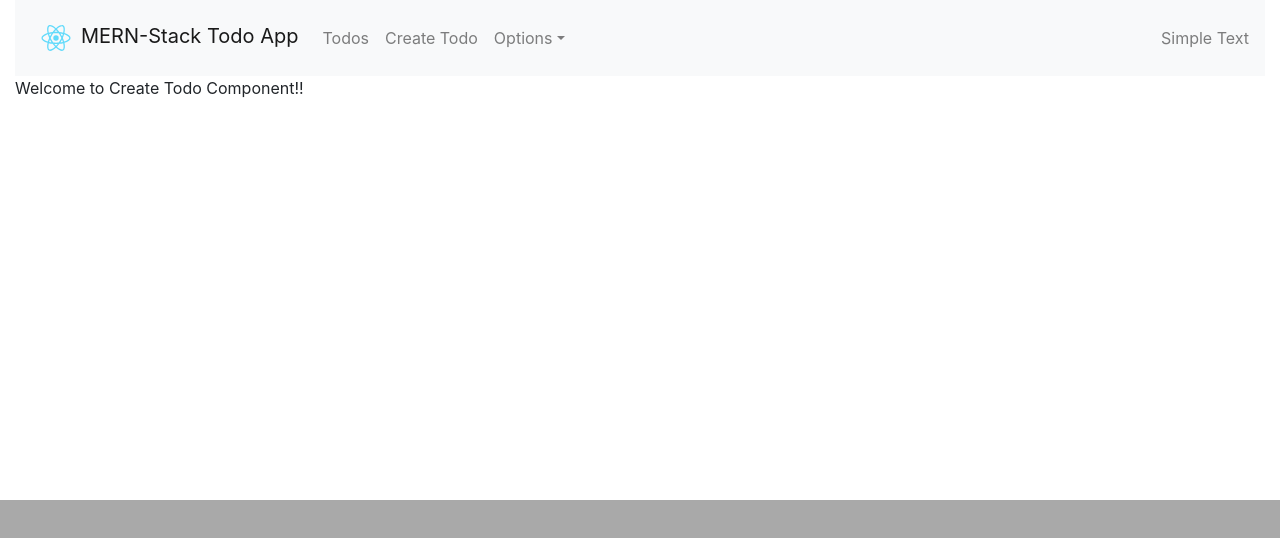
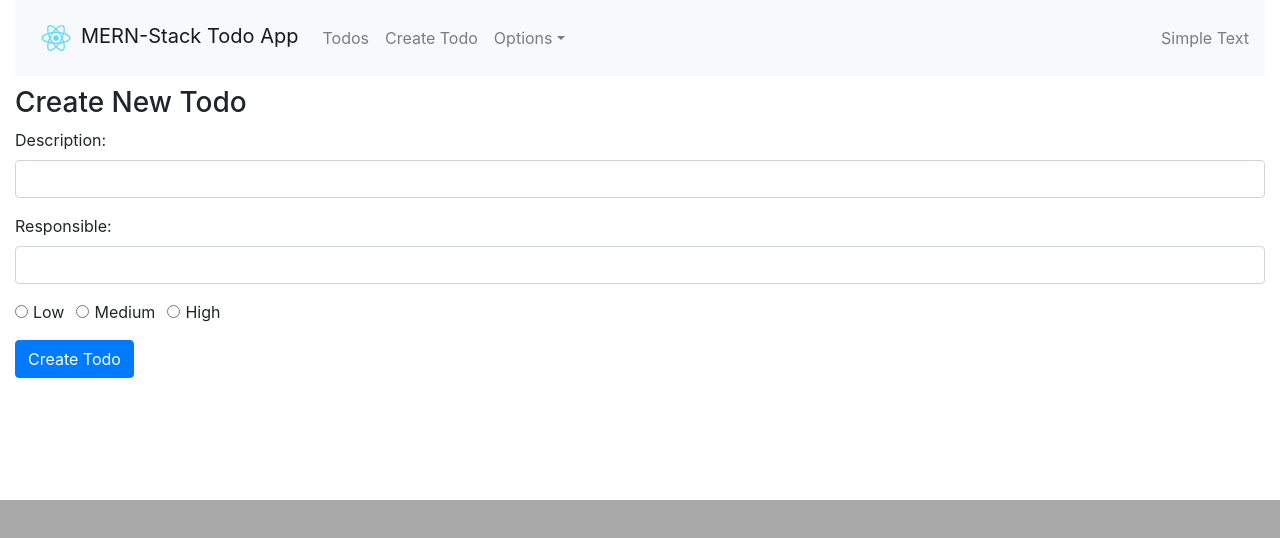
Before and after one commit to timmyyy/mern-todo-app, a React (Create React App) app: page /create in a window 1280 px wide. Shown: the top 538 px of the page. Built offline with nearby package versions, Linux system fonts and the light colour scheme.

Commit message:
added createtodo component

```diff
--- a/src/components/CreateTodo.jsx
+++ b/src/components/CreateTodo.jsx
@@ -1,6 +1,120 @@
-import React from "react"
+import React, { Component } from 'react';
 
-export default () =>
-    <div>
-        <p>Welcome to Create Todo Component!!</p>
-    </div>
+export default class CreateTodo extends Component {
+
+    constructor(props) {
+        super(props);
+
+        this.onChangeTodoDescription = this.onChangeTodoDescription.bind(this);
+        this.onChangeTodoResponsible = this.onChangeTodoResponsible.bind(this);
+        this.onChangeTodoPriority = this.onChangeTodoPriority.bind(this);
+        this.onSubmit = this.onSubmit.bind(this);
+
+        this.state = {
+            todo_description: '',
+            todo_responsible: '',
+            todo_priority: '',
+            todo_completed: false
+        }
+    }
+
+    onChangeTodoDescription(e) {
+        this.setState({
+            todo_description: e.target.value
+        });
+    }
+
+    onChangeTodoResponsible(e) {
+        this.setState({
+            todo_responsible: e.target.value
+        });
+    }
+
+    onChangeTodoPriority(e) {
+        this.setState({
+            todo_priority: e.target.value
+        });
+    }
+
+    onSubmit(e) {
+        e.preventDefault();
+
+        console.log(`Form submitted:`);
+        console.log(`Todo Description: ${this.state.todo_description}`);
+        console.log(`Todo Responsible: ${this.state.todo_responsible}`);
+        console.log(`Todo Priority: ${this.state.todo_priority}`);
+
+        this.setState({
+            todo_description: '',
+            todo_responsible: '',
+            todo_priority: '',
+            todo_completed: false
+        })
+    }
+
+    render() {
+        return (
+            <div style={{marginTop: 10}}>
+                <h3>Create New Todo</h3>
+                <form onSubmit={this.onSubmit}>
+                    <div className="form-group">
+                        <label>Description: </label>
+                        <input  type="text"
+                                className="form-control"
+                                value={this.state.todo_description}
+                                onChange={this.onChangeTodoDescription}
+                        />
+                    </div>
+                    <div className="form-group">
+                        <label>Responsible: </label>
+                        <input
+                            type="text"
+                            className="form-control"
+                            value={this.state.todo_responsible}
+                            onChange={this.onChangeTodoResponsible}
+                        />
+                    </div>
+                    <div className="form-group">
+                        <div className="form-check form-check-inline">
+                            <input  className="form-check-input"
+                                    type="radio"
+                                    name="priorityOptions"
+                                    id="priorityLow"
+                                    value="Low"
+                                    checked={this.state.todo_priority==='Low'}
+                                    onChange={this.onChangeTodoPriority}
+                            />
+                            <label className="form-check-label">Low</label>
+                        </div>
+                        <div className="form-check form-check-inline">
+                            <input  className="form-check-input"
+                                    type="radio"
+                                    name="priorityOptions"
+                                    id="priorityMedium"
+                                    value="Medium"
+                                    checked={this.state.todo_priority==='Medium'}
+                                    onChange={this.onChangeTodoPriority}
+                            />
+                            <label className="form-check-label">Medium</label>
+                        </div>
+                        <div className="form-check form-check-inline">
+                            <input  className="form-check-input"
+                                    type="radio"
+                                    name="priorityOptions"
+                                    id="priorityHigh"
+                                    value="High"
+                                    checked={this.state.todo_priority==='High'}
+                                    onChange={this.onChangeTodoPriority}
+                            />
+                            <label className="form-check-label">High</label>
+                        </div>
+                    </div>
+
+                    <div className="form-group">
+                        <input type="submit" value="Create Todo" className="btn btn-primary" />
+                    </div>
+                </form>
+            </div>
+        )
+    }
+}
```
